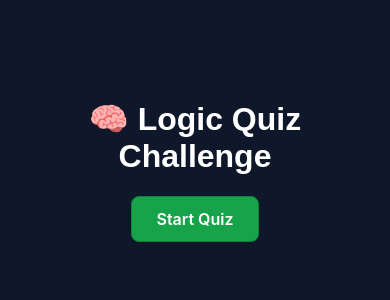
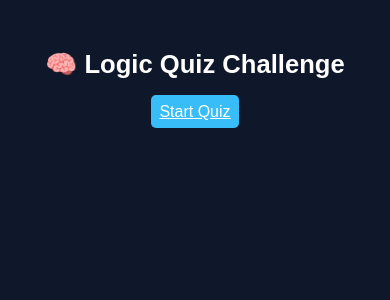
Before and after one commit to efatha/logic-quiz-app, a Flask app: page / in a window 390 px wide. Shown: the top 300 px of the page. Run offline with Flask 3, Linux system fonts and the light colour scheme.

Commit message:
Improved the text size for visibility and responsiveness

```diff
--- a/static/css/style.css
+++ b/static/css/style.css
@@ -1,30 +1,71 @@
+/* =============================
+    General Body & Container
+============================= */
 body {
     font-family: Arial, sans-serif;
     background: #0f172a;
     color: white;
     text-align: center;
+    margin: 0;
+    padding: 0;
 }
 
 .container {
-    margin-top: 100px;
+    margin: 50px auto;
+    max-width: 500px;
+    padding: 20px;
 }
 
-input {
-    padding: 10px;
+/* =============================
+    Headings
+============================= */
+h1, h2 {
+    margin-bottom: 20px;
+    line-height: 1.4;
 }
 
-button {
-    padding: 10px 20px;
+h1 {
+    font-size: 2em; /* bigger for mobile */
+}
+
+h2 {
+    font-size: 1.5em;
+}
+
+/* =============================
+    Input & Button
+============================= */
+input[type="text"] {
+    padding: 12px;
+    font-size: 1.2em;
+    width: 80%;
+    max-width: 100%;
+    margin-bottom: 15px;
+    border-radius: 5px;
+    border: none;
+}
+
+button, .btn {
+    padding: 12px 25px;
+    font-size: 1.2em;
     background: #38bdf8;
     border: none;
+    border-radius: 5px;
     color: white;
     cursor: pointer;
+    width: 50%;
+    max-width: 200px;
+    margin-bottom: 20px;
 }
 
+/* =============================
+    Alerts / Flash Messages
+============================= */
 .alert {
-    padding: 10px;
+    padding: 12px;
     margin-bottom: 15px;
     border-radius: 5px;
+    font-size: 1.1em;
 }
 
 .success {
@@ -39,50 +80,60 @@ button {
 .danger {
     background-color: #dc2626;
 }
-.btn {
-  /* Layout & Typography */
-  display: inline-flex;
-  align-items: center;
-  justify-content: center;
-  padding: 12px 24px;
-  font-family: 'Inter', system-ui, -apple-system, sans-serif;
-  font-size: 1rem;
-  font-weight: 600;
-  text-decoration: none;
-  cursor: pointer;
 
-  /* Colors & Borders */
-  background-color: #16a34a; /* Primary green */
-  color: #ffffff;
-  border: 1px solid #15803d; /* Slightly darker green border for depth */
-  border-radius: 8px; /* Softer, modern rounding */
+/* =============================
+    Responsive Media Queries
+============================= */
+@media (max-width: 768px) { /* tablets and smaller */
+    .container {
+        margin: 30px 20px;
+        padding: 15px;
+    }
 
-  /* Visual Depth */
-  box-shadow: 0 1px 2px 0 rgba(0, 0, 0, 0.05);
+    h1 {
+        font-size: 1.8em;
+    }
 
-  /* Smooth Animations */
-  transition: all 0.2s cubic-bezier(0.4, 0, 0.2, 1);
-  user-select: none;
+    h2 {
+        font-size: 1.3em;
+    }
+
+    input[type="text"] {
+        width: 90%;
+        font-size: 1.1em;
+        padding: 10px;
+    }
+
+    button, .btn {
+        width: 80%;
+        font-size: 1.1em;
+        padding: 10px;
+    }
 }
 
-/* Hover State: Slight brighten and subtle lift */
-.btn:hover {
-  background-color: #15803d;
-  border-color: #166534;
-  transform: translateY(-1px);
-  box-shadow: 0 4px 6px -1px rgba(0, 0, 0, 0.1), 0 2px 4px -1px rgba(0, 0, 0, 0.06);
+@media (max-width: 480px) { /* smartphones & iPhones */
+    .container {
+        margin: 20px 10px;
+        padding: 10px;
+    }
+
+    h1 {
+        font-size: 1.6em;
+    }
+
+    h2 {
+        font-size: 1.2em;
+    }
+
+    input[type="text"] {
+        width: 95%;
+        font-size: 1em;
+        padding: 8px;
+    }
+
+    button, .btn {
+        width: 95%;
+        font-size: 1em;
+        padding: 8px;
+    }
 }
-
-/* Active State: "Pressed" effect */
-.btn:active {
-  transform: translateY(0px);
-  background-color: #166534;
-  box-shadow: inset 0 2px 4px 0 rgba(0, 0, 0, 0.06);
-}
-
-/* Focus State: Accessibility ring */
-.btn:focus {
-  outline: none;
-  ring: 2px solid #22c55e;
-  ring-offset: 2px;
-}
```
